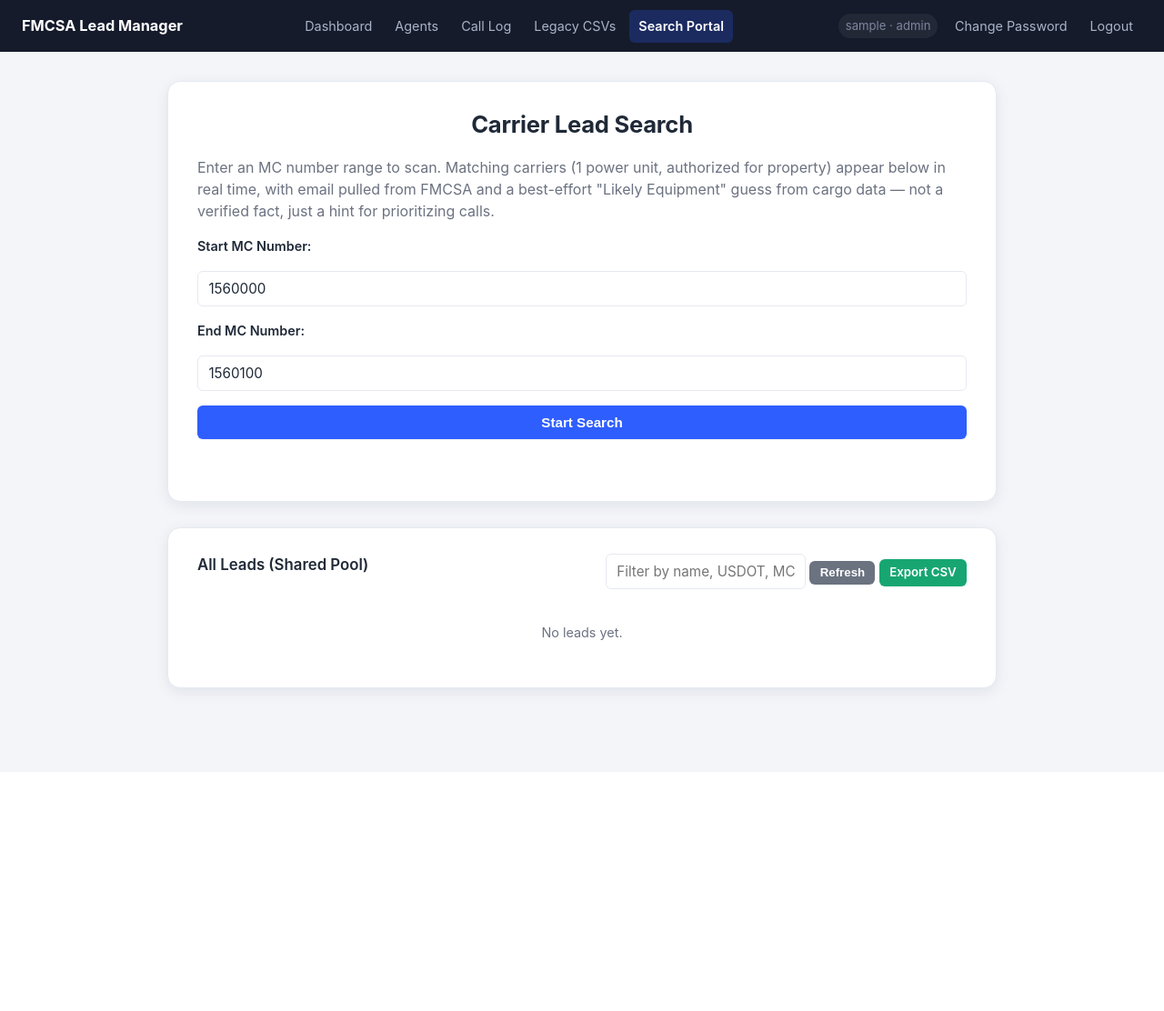
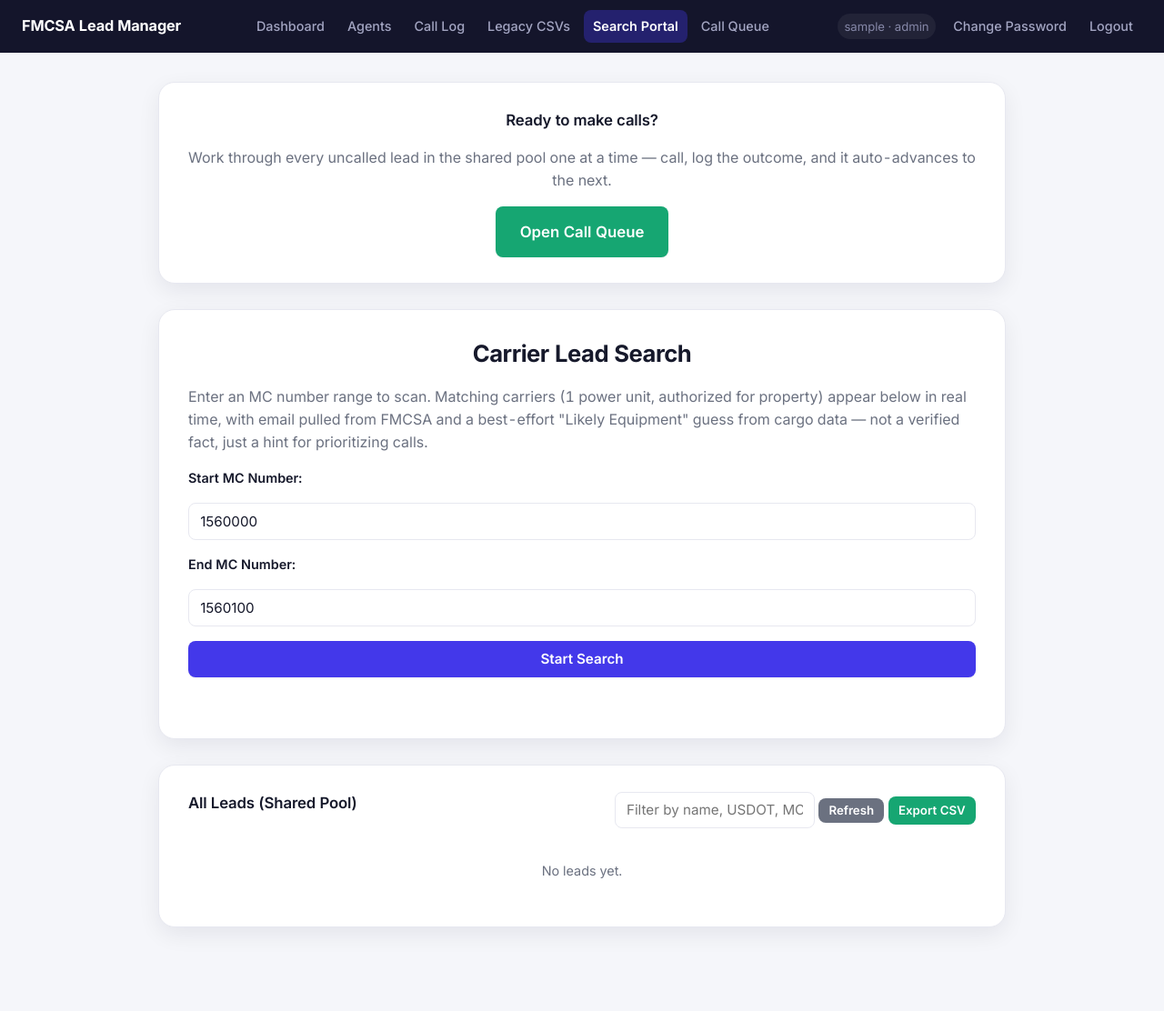
Before and after one commit to MuhammadAbraiz/fmcsa-scraper, a Flask app: page /portal in a window 1280 px wide. Shown: the whole page at 91% size. Before the commit the page ends 774 px from the top, so only its background shows below. Run offline with Flask 3, Linux system fonts and the light colour scheme; the visitor is signed in with stand-in values (Sample User, id 1); data comes from the database, SQL or seed files in the repository; data that the repository does not hold is empty.

Commit message:
Add auto-advance call queue, self-hosted Inter font, and CSV import
Call Queue lets an agent work through every uncalled lead one at a time
with keyboard shortcuts (C/1-6/S) and automatic advancement after
logging an outcome. Self-hosts Inter (400-800) instead of system fonts
and refines the color/shadow palette. Adds a `flask import-csv` CLI
command to backfill the leads table from legacy output_*.csv files.

```diff
--- a/app/static/style.css
+++ b/app/static/style.css
@@ -1,37 +1,73 @@
+@font-face {
+    font-family: 'Inter';
+    font-style: normal;
+    font-weight: 400;
+    font-display: swap;
+    src: url('fonts/inter-400.woff2') format('woff2');
+}
+@font-face {
+    font-family: 'Inter';
+    font-style: normal;
+    font-weight: 500;
+    font-display: swap;
+    src: url('fonts/inter-500.woff2') format('woff2');
+}
+@font-face {
+    font-family: 'Inter';
+    font-style: normal;
+    font-weight: 600;
+    font-display: swap;
+    src: url('fonts/inter-600.woff2') format('woff2');
+}
+@font-face {
+    font-family: 'Inter';
+    font-style: normal;
+    font-weight: 700;
+    font-display: swap;
+    src: url('fonts/inter-700.woff2') format('woff2');
+}
+@font-face {
+    font-family: 'Inter';
+    font-style: normal;
+    font-weight: 800;
+    font-display: swap;
+    src: url('fonts/inter-800.woff2') format('woff2');
+}
+
 :root {
-    --color-bg: #f3f5f9;
+    --color-bg: #f5f6fa;
     --color-surface: #ffffff;
-    --color-text: #1f2937;
-    --color-text-muted: #6b7280;
-    --color-border: #e5e9f0;
+    --color-text: #16192b;
+    --color-text-muted: #6b7180;
+    --color-border: #e7e8f0;
 
-    --color-primary: #2f5eff;
-    --color-primary-dark: #1e40cc;
-    --color-primary-light: #eef2ff;
+    --color-primary: #4338ea;
+    --color-primary-dark: #3527d1;
+    --color-primary-light: #eeecfe;
 
-    --color-success: #17a672;
-    --color-success-dark: #12855c;
-    --color-success-light: #e8f8f1;
+    --color-success: #16a672;
+    --color-success-dark: #0f8a5f;
+    --color-success-light: #e7f8f1;
 
     --color-danger: #e5484d;
-    --color-danger-dark: #c53338;
-    --color-danger-light: #fdedee;
+    --color-danger-dark: #c93338;
+    --color-danger-light: #fdecec;
 
-    --color-secondary: #6b7280;
-    --color-secondary-dark: #4b5563;
+    --color-secondary: #6b7180;
+    --color-secondary-dark: #4b5160;
 
-    --color-warning-light: #fff4e0;
-    --color-warning-text: #92620a;
+    --color-warning-light: #fff2df;
+    --color-warning-text: #8a5a0a;
 
-    --radius-sm: 6px;
-    --radius-md: 10px;
-    --radius-lg: 14px;
+    --radius-sm: 8px;
+    --radius-md: 12px;
+    --radius-lg: 18px;
 
-    --shadow-sm: 0 1px 2px rgba(16, 24, 40, 0.06);
-    --shadow-md: 0 4px 16px rgba(16, 24, 40, 0.08);
-    --shadow-lg: 0 12px 32px rgba(16, 24, 40, 0.12);
+    --shadow-sm: 0 1px 2px rgba(20, 20, 43, 0.05);
+    --shadow-md: 0 8px 24px rgba(20, 20, 43, 0.07);
+    --shadow-lg: 0 20px 48px rgba(20, 20, 43, 0.14);
 
-    --font-sans: -apple-system, BlinkMacSystemFont, "Segoe UI", Roboto, Helvetica, Arial, sans-serif;
+    --font-sans: 'Inter', -apple-system, BlinkMacSystemFont, "Segoe UI", Roboto, Helvetica, Arial, sans-serif;
 }
 
 * { box-sizing: border-box; }
@@ -41,11 +77,13 @@ body {
     margin: 0;
     background: var(--color-bg);
     color: var(--color-text);
-    line-height: 1.5;
+    line-height: 1.55;
     -webkit-font-smoothing: antialiased;
+    -moz-osx-font-smoothing: grayscale;
+    font-feature-settings: "tnum" 1, "cv11" 1;
 }
 
-.container { max-width: 960px; margin: auto; padding: 2em 1.5em 4em; }
+.container { max-width: 980px; margin: auto; padding: 2em 1.5em 4em; }
 
 .card {
     background: var(--color-surface);
@@ -58,16 +96,16 @@ body {
 .card:last-child { margin-bottom: 0; }
 .card-narrow { max-width: 400px; margin-left: auto; margin-right: auto; }
 
-h1 { text-align: center; margin: 0 0 0.3em; font-size: 1.6em; font-weight: 700; letter-spacing: -0.01em; }
-h2 { font-size: 1.05em; margin: 0 0 0.9em; font-weight: 600; color: var(--color-text); }
+h1 { text-align: center; margin: 0 0 0.3em; font-size: 1.6em; font-weight: 700; letter-spacing: -0.02em; }
+h2 { font-size: 1.05em; margin: 0 0 0.9em; font-weight: 600; color: var(--color-text); letter-spacing: -0.01em; }
 p { color: var(--color-text-muted); }
 
 form { display: flex; flex-direction: column; gap: 1em; }
 label { font-weight: 600; font-size: 0.9em; color: var(--color-text); }
 
 input[type="number"], input[type="email"], input[type="text"], input[type="password"], select, textarea {
-    padding: 0.6em 0.75em;
-    border: 1px solid var(--color-border);
+    padding: 0.65em 0.8em;
+    border: 1.5px solid var(--color-border);
     border-radius: var(--radius-sm);
     font-family: inherit;
     font-size: 0.95em;
@@ -78,16 +116,17 @@ input[type="number"], input[type="email"], input[type="text"], input[type="passw
 input:focus, select:focus, textarea:focus {
     outline: none;
     border-color: var(--color-primary);
-    box-shadow: 0 0 0 3px var(--color-primary-light);
+    box-shadow: 0 0 0 4px var(--color-primary-light);
 }
 
 button, .btn {
-    padding: 0.65em 1.1em;
+    padding: 0.68em 1.2em;
     background: var(--color-primary);
     color: #fff;
     border: none;
     border-radius: var(--radius-sm);
     cursor: pointer;
+    font-family: inherit;
     font-size: 0.95em;
     font-weight: 600;
     text-decoration: none;
@@ -107,11 +146,12 @@ button:disabled { background: #a8b6f5; cursor: not-allowed; transform: none; box
 .btn-success { background: var(--color-success); }
 .btn-success:hover { background: var(--color-success-dark); }
 .btn-small { padding: 0.4em 0.85em; font-size: 0.83em; width: auto; box-shadow: none; }
+.btn-large { padding: 0.9em 1.6em; font-size: 1.05em; }
 .form-inline { display: inline-flex; flex-direction: row; gap: 0.5em; }
 
 /* Nav bar */
 .navbar {
-    background: #151b2b;
+    background: #14152b;
     color: #fff;
     padding: 0 1.5em;
     display: flex;
@@ -123,21 +163,22 @@ button:disabled { background: #a8b6f5; cursor: not-allowed; transform: none; box
     top: 0;
     z-index: 10;
 }
-.navbar .nav-brand { font-weight: 700; padding: 1em 0; margin-right: 0.5em; color: #fff; font-size: 1.02em; }
+.navbar .nav-brand { font-weight: 700; padding: 1em 0; margin-right: 0.5em; color: #fff; font-size: 1.02em; letter-spacing: -0.01em; }
 .navbar .nav-links { display: flex; align-items: center; flex-wrap: wrap; gap: 0.3em; }
 .navbar .nav-right { display: flex; align-items: center; gap: 0.3em; flex-wrap: wrap; }
 .navbar a {
-    color: #aab4c8;
+    color: #a3a5c2;
     text-decoration: none;
     font-size: 0.9em;
+    font-weight: 500;
     padding: 0.5em 0.7em;
     border-radius: var(--radius-sm);
     transition: background 0.15s ease, color 0.15s ease;
 }
 .navbar a:hover { color: #fff; background: rgba(255,255,255,0.08); }
-.navbar a.active { color: #fff; background: rgba(47,94,255,0.25); font-weight: 600; }
+.navbar a.active { color: #fff; background: rgba(67,56,234,0.35); font-weight: 600; }
 .navbar .nav-user {
-    color: #7c869c;
+    color: #8688a8;
     font-size: 0.82em;
     padding: 0.3em 0.6em;
     background: rgba(255,255,255,0.06);
--- a/app/templates/agent_portal.html
+++ b/app/templates/agent_portal.html
@@ -1,6 +1,12 @@
 {% extends 'base.html' %}
 {% block title %}Search Portal{% endblock %}
 {% block content %}
+<div class="card" style="text-align:center;">
+    <h2 style="text-align:center;">Ready to make calls?</h2>
+    <p>Work through every uncalled lead in the shared pool one at a time — call, log the outcome, and it auto-advances to the next.</p>
+    <a href="{{ url_for('agent.call_queue') }}" class="btn btn-success btn-large">Open Call Queue</a>
+</div>
+
 <div class="card">
     <h1>Carrier Lead Search</h1>
     <p>Enter an MC number range to scan. Matching carriers (1 power unit, authorized for property) appear below in real time, with email pulled from FMCSA and a best-effort "Likely Equipment" guess from cargo data — not a verified fact, just a hint for prioritizing calls.</p>
--- a/app/templates/base.html
+++ b/app/templates/base.html
@@ -18,6 +18,7 @@
                 <a href="{{ url_for('admin.list_files') }}" data-path="/admin/files">Legacy CSVs</a>
             {% endif %}
             <a href="{{ url_for('agent.portal') }}" data-path="/portal">Search Portal</a>
+            <a href="{{ url_for('agent.call_queue') }}" data-path="/queue">Call Queue</a>
         </div>
         <div class="nav-right">
             <span class="nav-user">{{ g.user.username }} · {{ g.user.role }}</span>
```
Also changed, not shown: other parts of app/static/style.css (+31 -6 lines), app/auth.py (+49 -0 lines), app/models.py (+16 -0 lines), app/routes_agent.py (+12 -0 lines), app/templates/queue.html (added, +163 -0 lines), app/static/fonts/inter-400.woff2 (added), app/static/fonts/inter-500.woff2 (added), app/static/fonts/inter-600.woff2 (added), app/static/fonts/inter-700.woff2 (added), app/static/fonts/inter-800.woff2 (added).
